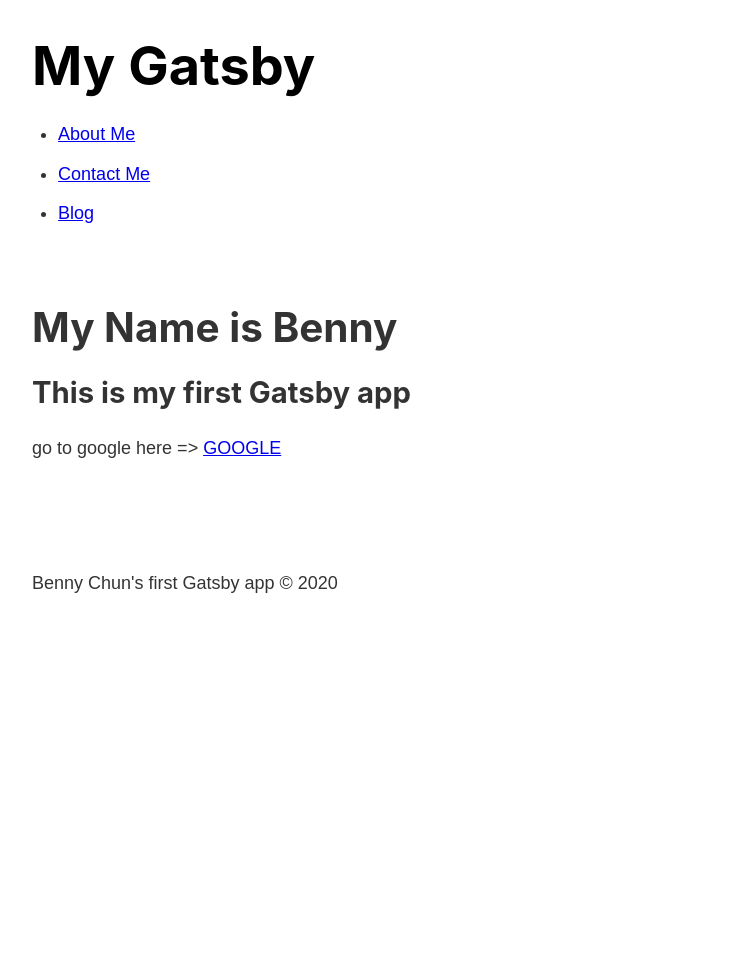
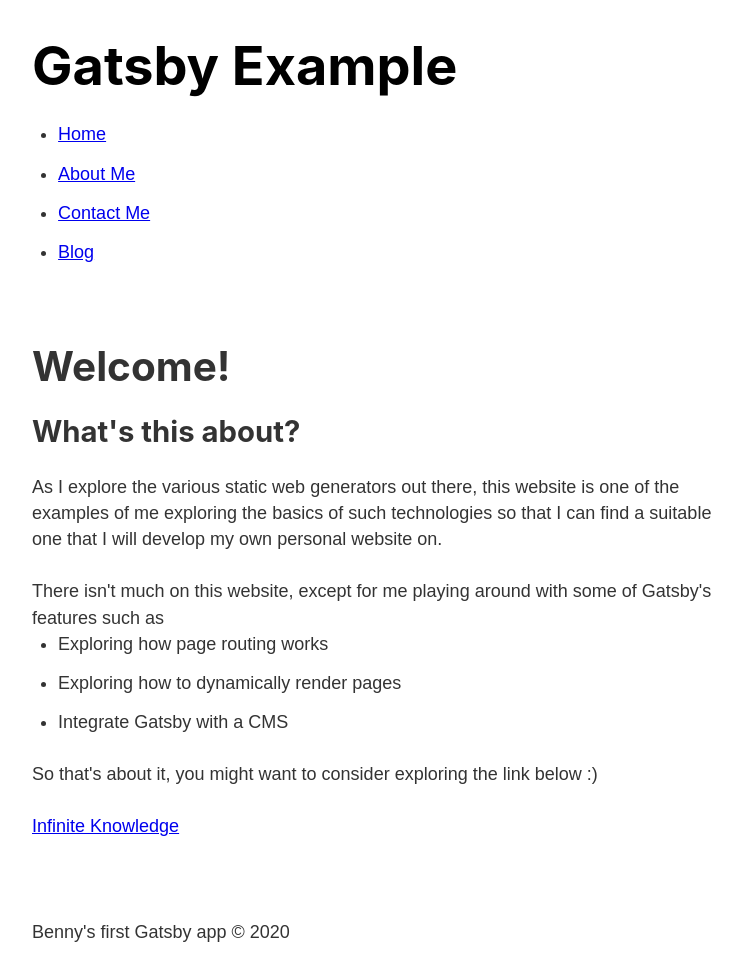
Before and after one commit to BennyChun/gatsby-example, a Gatsby site: page / in a window 1280 px wide. Shown: the whole page, without its empty margins (251-993 px from the left). Before the commit the page ends 800 px from the top, so only its background shows below. Built offline with nearby package versions, Linux system fonts and the light colour scheme; Gatsby itself is replaced by a stand-in of ours.

Commit message:
updated the index page to have more relevant information

```diff
--- a/gatsby-config.js
+++ b/gatsby-config.js
@@ -7,8 +7,8 @@
 module.exports = {
   /* Your site config here */
   siteMetadata: {
-    title: 'My Gatsby',
-    author: 'Benny Chun'
+    title: 'Gatsby Example',
+    author: 'Benny'
   },
   plugins: [
     'gatsby-plugin-react-helmet',
--- a/src/components/header.js
+++ b/src/components/header.js
@@ -24,6 +24,9 @@
       <nav>
         <ul className={headerStyles.navList}>
           <li>
+            <Link className={headerStyles.navItem} activeClassName={headerStyles.activeNavItem} to='/'>Home</Link>
+          </li>
+          <li>
             <Link className={headerStyles.navItem} activeClassName={headerStyles.activeNavItem} to='/about'>About Me</Link>
           </li>
           <li>
--- a/src/pages/404.js
+++ b/src/pages/404.js
@@ -1,7 +1,7 @@
 import React from 'react'
 import { Link } from 'gatsby'
 import Layout from '../components/layout'
-import Head from '../components/head '
+import Head from '../components/head'
 
 const NotFound = () => {
 	return (
--- a/src/pages/index.js
+++ b/src/pages/index.js
@@ -7,9 +7,29 @@
         <div>
             <Layout>
                 <Head title="Home"/>
-                <h1>My Name is Benny</h1>
-                <h2>This is my first Gatsby app </h2>
-                <p>go to google here => <a href='https://www.google.com' target='_blank'>GOOGLE</a></p>
+                <h1>Welcome!</h1>
+                <h2>What's this about?</h2>
+                <p>
+                    As I explore the various static web generators out there, this website is one of the examples of
+                    me exploring the basics of such technologies so that I can find a suitable one that I will develop my own
+                    personal website on.
+                </p>
+                <p>
+                    There isn't much on this website, except for me playing around with some of Gatsby's features such as
+                    <ul>
+                        <li>
+                            Exploring how page routing works
+                        </li>
+                        <li>
+                            Exploring how to dynamically render pages
+                        </li>
+                        <li>
+                            Integrate Gatsby with a CMS
+                        </li>
+                    </ul>
+                </p>
+                <p>So that's about it, you might want to consider exploring the link below :)</p>
+                <p><a href='https://www.google.com' target='_blank'>Infinite Knowledge</a></p>
             </Layout>
         </div>
     );
```
